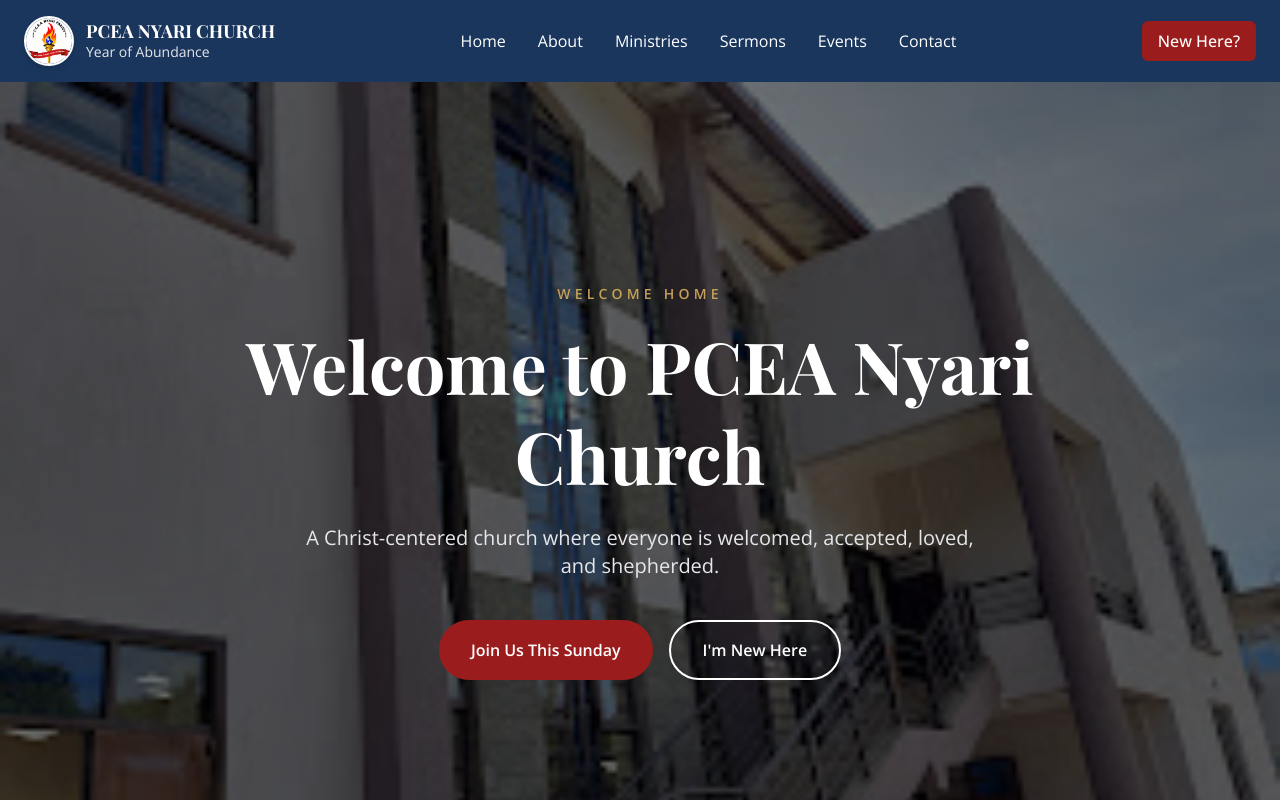
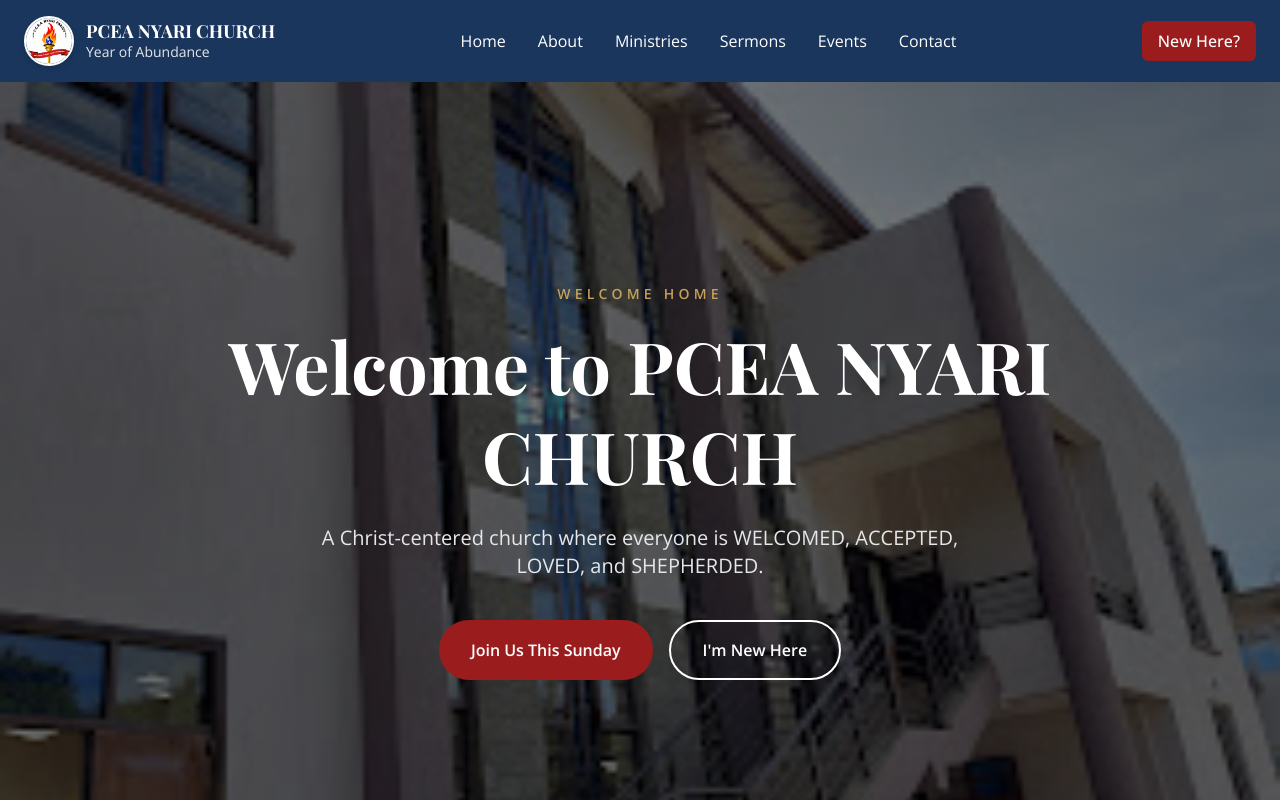
Before and after one commit to Jjumaaa/pnyari, a Next.js app: page / in a window 1280 px wide. Shown: the top 800 px of the page. Built offline with nearby package versions, Linux system fonts and the light colour scheme; a web font is replaced by a local one.

Commit message:
Edit hero

```diff
--- a/components/sections/Hero.jsx
+++ b/components/sections/Hero.jsx
@@ -16,12 +16,12 @@
         </p>
 
         <h1 className="mx-auto max-w-4xl text-5xl font-bold leading-tight md:text-7xl">
-          Welcome to PCEA Nyari Church
+          Welcome to PCEA NYARI CHURCH
         </h1>
 
         <p className="mx-auto mt-6 max-w-2xl text-lg text-gray-200 md:text-xl">
-          A Christ-centered church where everyone is welcomed,
-          accepted, loved, and shepherded.
+          A Christ-centered church where everyone is WELCOMED,
+          ACCEPTED, LOVED, and SHEPHERDED.
         </p>
 
         <div className="mt-10 flex flex-col justify-center gap-4 sm:flex-row">
```
